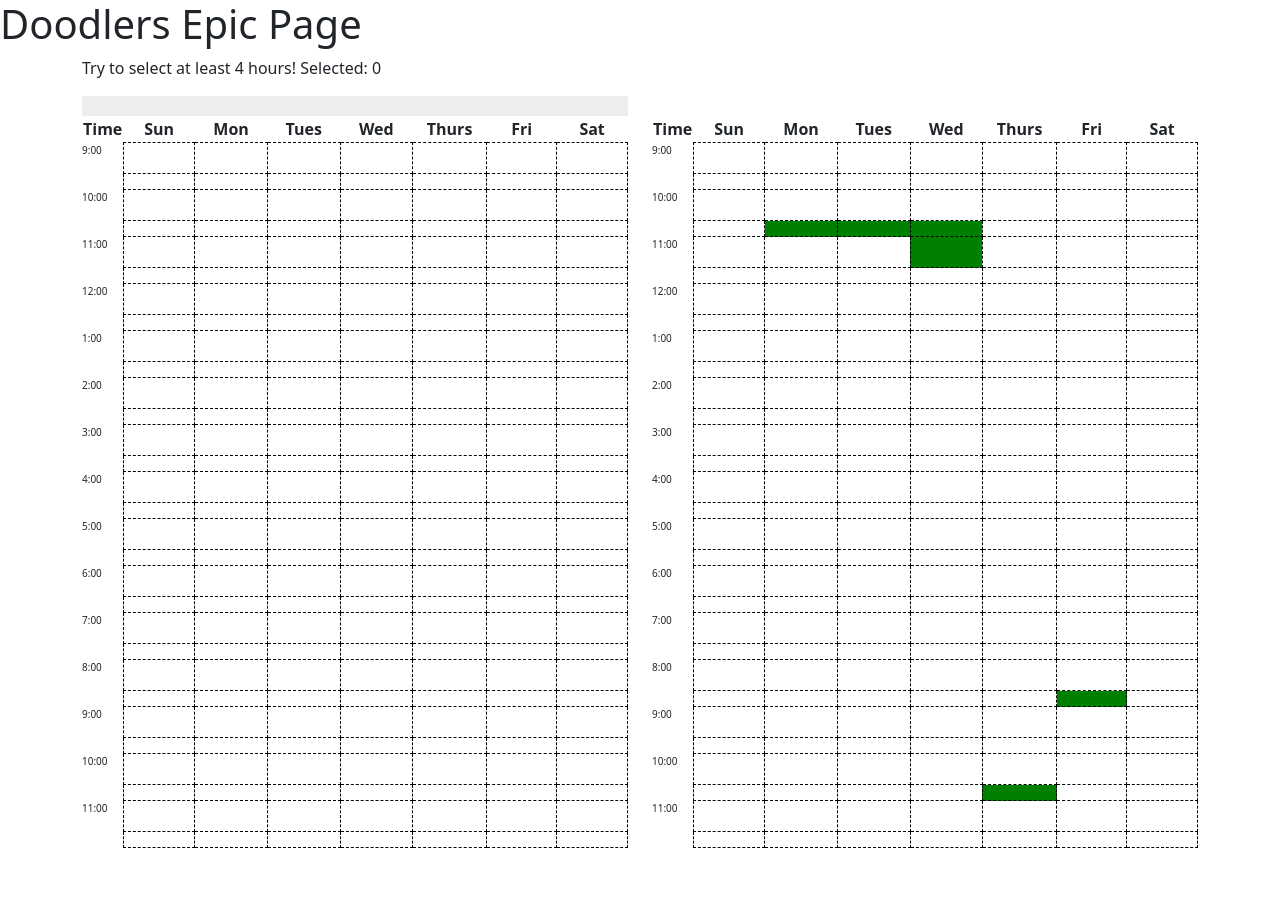
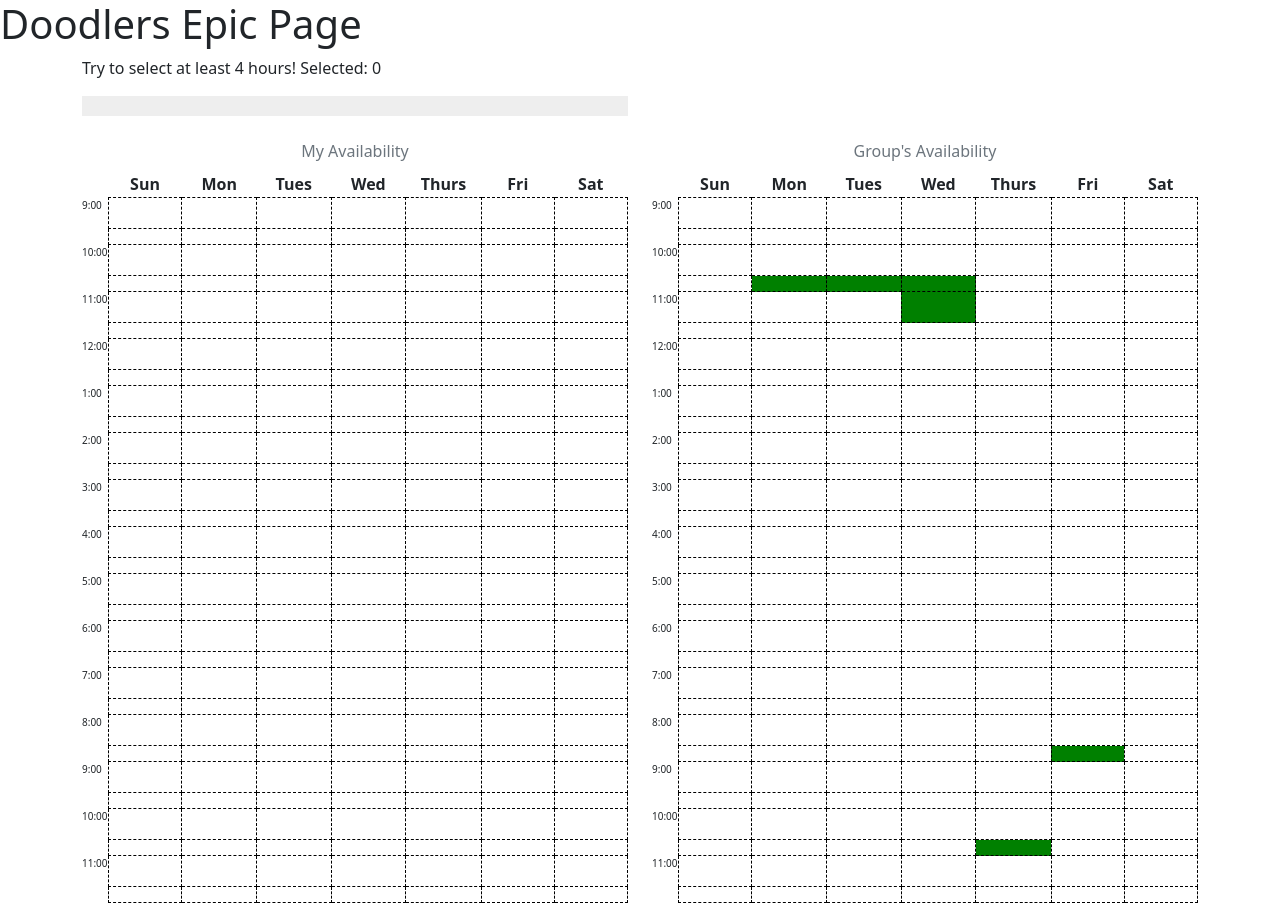
Before and after one commit to cbarber1/doodlers, a SvelteKit app in the folder myapp/: page / in a window 1280 px wide. Before the commit the page ends 848 px from the top, so only its background shows below. Built offline with nearby package versions, Linux system fonts and the light colour scheme.

Commit message:
add titles to tables

```diff
--- a/myapp/src/routes/+page.svelte
+++ b/myapp/src/routes/+page.svelte
@@ -7,10 +7,10 @@
 <div class="container">
 <div class="row">
     <div class="col">
-    <Table_input isWriteable={true}/>
+    <Table_input title={"My Availability"} isWriteable={true}/>
     </div>
     <div class="col">
-    <Table_input isWriteable={false} />
+    <Table_input title={"Group's Availability"} isWriteable={false} />
     </div>
 </div>
 
--- a/myapp/src/routes/Table_input.svelte
+++ b/myapp/src/routes/Table_input.svelte
@@ -1,7 +1,7 @@
 
 <script>
     import { selections } from '../store.js';
-    export let isWriteable;
+    export let isWriteable, title;
 	let columns = new Array(8)
 	let rows = new Array(30)
 	let isDrag = false
@@ -68,6 +68,7 @@
     table {
         border-collapse: collapse;
         width: 100%;
+        margin-top: 15px;
     }
 	td {
 		width: 80px;
@@ -141,9 +142,10 @@
 
 <svelte:window on:mousedown={beginDrag} on:mouseup={endDrag} />
 
-<table>
+<table class="caption-top">
+    <caption style="display: table-caption; text-align: center;">{title}</caption>
     <tr>
-        <th>Time</th>
+        <th></th>
         <th>Sun</th>
         <th>Mon</th>
         <th>Tues</th>
```
